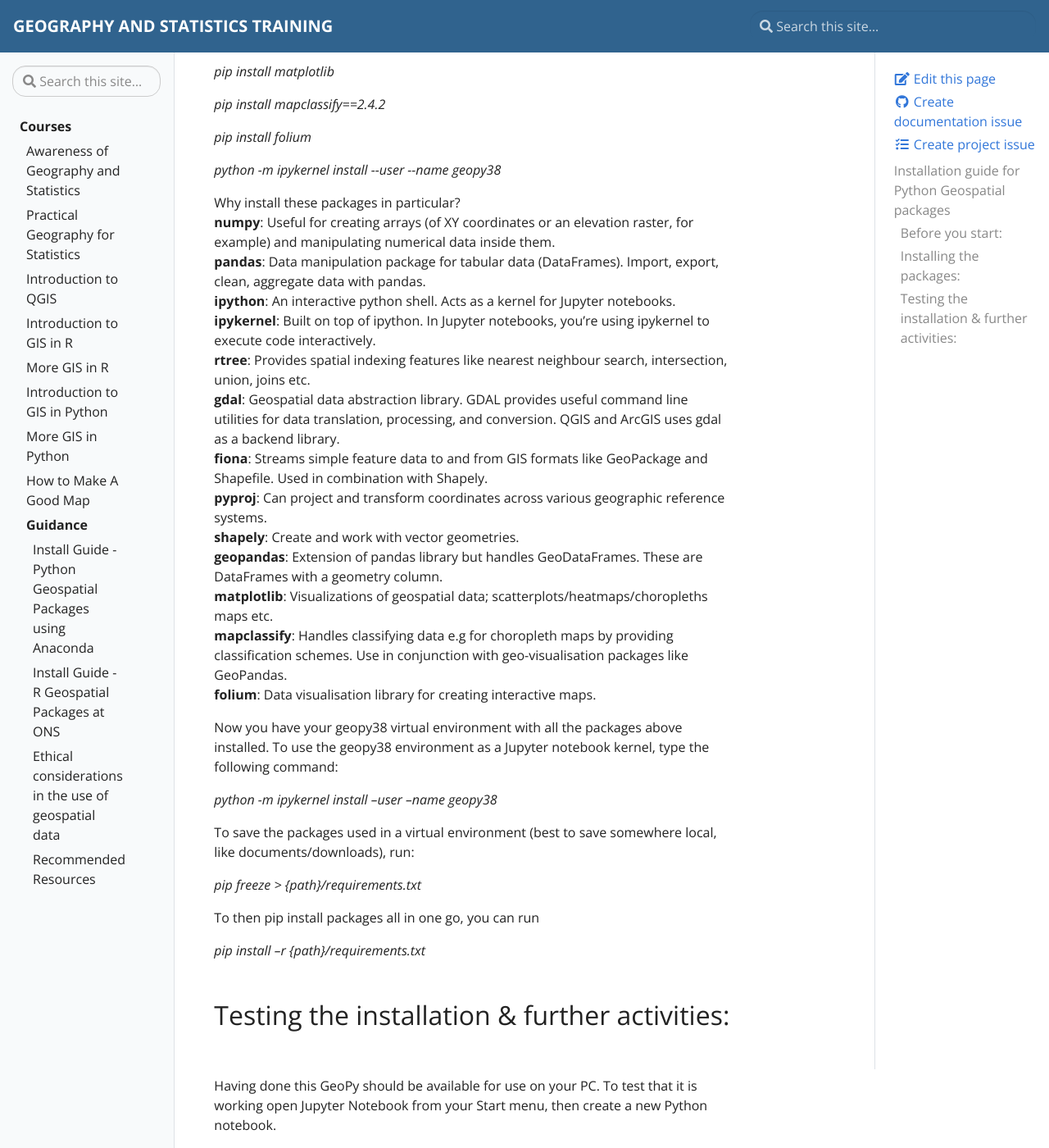
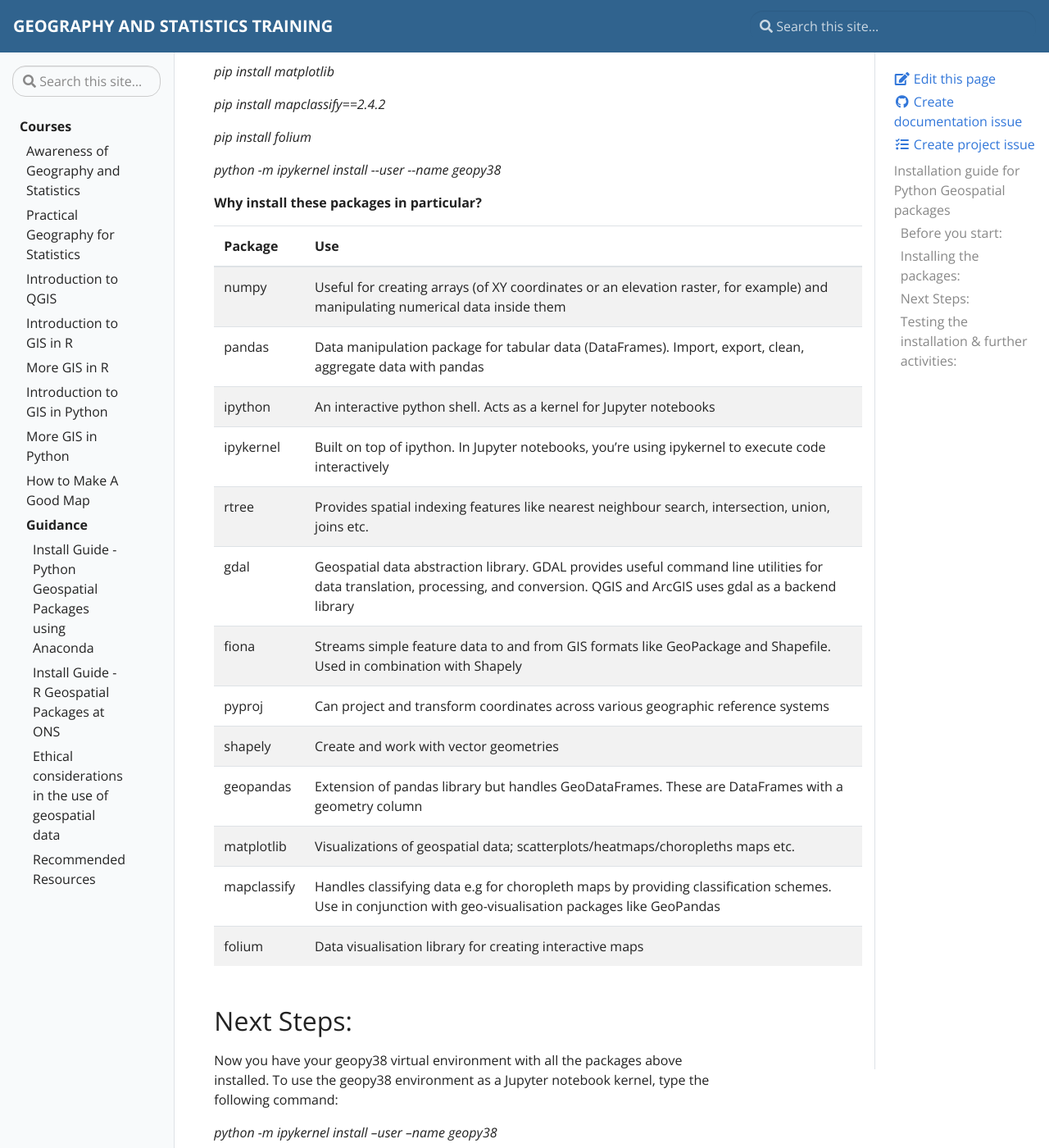
Before and after one commit to ONSgeo/geospatial-training, a Jekyll site: the page built from _docs/guides/python_install_anaconda.md, in a window 1280 px wide and 1400 px high, scrolled down 3757 px. Shown: the whole window at 82% size. Built offline with Jekyll 4.4.1, drawn with Linux system fonts in a browser that asks for light colours.

Commit message:
Update python_install_anaconda.md

```diff
--- a/_docs/guides/python_install_anaconda.md
+++ b/_docs/guides/python_install_anaconda.md
@@ -92,22 +92,27 @@ Now we can install the packages. Type each of these in sequence, followed by ent
 
 
 
-Why install these packages in particular?\
-**numpy**: Useful for creating arrays (of XY coordinates or an elevation raster, for example) and manipulating numerical data inside them.\
-**pandas**: Data manipulation package for tabular data (DataFrames). Import, export, clean, aggregate data with pandas.\
-**ipython**: An interactive python shell. Acts as a kernel for Jupyter notebooks.\
-**ipykernel**: Built on top of ipython. In Jupyter notebooks, you’re using ipykernel to execute code interactively.\
-**rtree**: Provides spatial indexing features like nearest neighbour search, intersection, union, joins etc.\
-**gdal**: Geospatial data abstraction library. GDAL provides useful command line utilities for data translation, processing, and conversion. QGIS and ArcGIS uses gdal as a backend library.\
-**fiona**: Streams simple feature data to and from GIS formats like GeoPackage and Shapefile. Used in combination with Shapely.\
-**pyproj**: Can project and transform coordinates across various geographic reference systems.\
-**shapely**: Create and work with vector geometries.\
-**geopandas**: Extension of pandas library but handles GeoDataFrames. These are DataFrames with a geometry column.\
-**matplotlib**: Visualizations of geospatial data; scatterplots/heatmaps/choropleths maps etc.\
-**mapclassify**: Handles classifying data e.g for choropleth maps by providing classification schemes. Use in conjunction with geo-visualisation packages like GeoPandas.\
-**folium**: Data visualisation library for creating interactive maps.
+**Why install these packages in particular?**
+
+| Package    | Use  |
+| ---------- | -----|
+| numpy     | Useful for creating arrays (of XY coordinates or an elevation raster, for example) and manipulating numerical data inside them |
+| pandas    | Data manipulation package for tabular data (DataFrames). Import, export, clean, aggregate data with pandas |
+| ipython | An interactive python shell. Acts as a kernel for Jupyter notebooks |
+| ipykernel | Built on top of ipython. In Jupyter notebooks, you’re using ipykernel to execute code interactively |
+| rtree | Provides spatial indexing features like nearest neighbour search, intersection, union, joins etc. |
+| gdal | Geospatial data abstraction library. GDAL provides useful command line utilities for data translation, processing, and conversion. QGIS and ArcGIS uses gdal as a backend library |
+| fiona | Streams simple feature data to and from GIS formats like GeoPackage and Shapefile. Used in combination with Shapely |
+| pyproj | Can project and transform coordinates across various geographic reference systems |
+| shapely | Create and work with vector geometries |
+| geopandas | Extension of pandas library but handles GeoDataFrames. These are DataFrames with a geometry column |
+| matplotlib | Visualizations of geospatial data; scatterplots/heatmaps/choropleths maps etc. |
+| mapclassify | Handles classifying data e.g for choropleth maps by providing classification schemes. Use in conjunction with geo-visualisation packages like GeoPandas |
+| folium | Data visualisation library for creating interactive maps |
 
 
+
+## Next Steps:
 
 Now you have your geopy38 virtual environment with all the packages above installed. To use the geopy38 environment as a Jupyter notebook kernel, type the following command:
 
```
